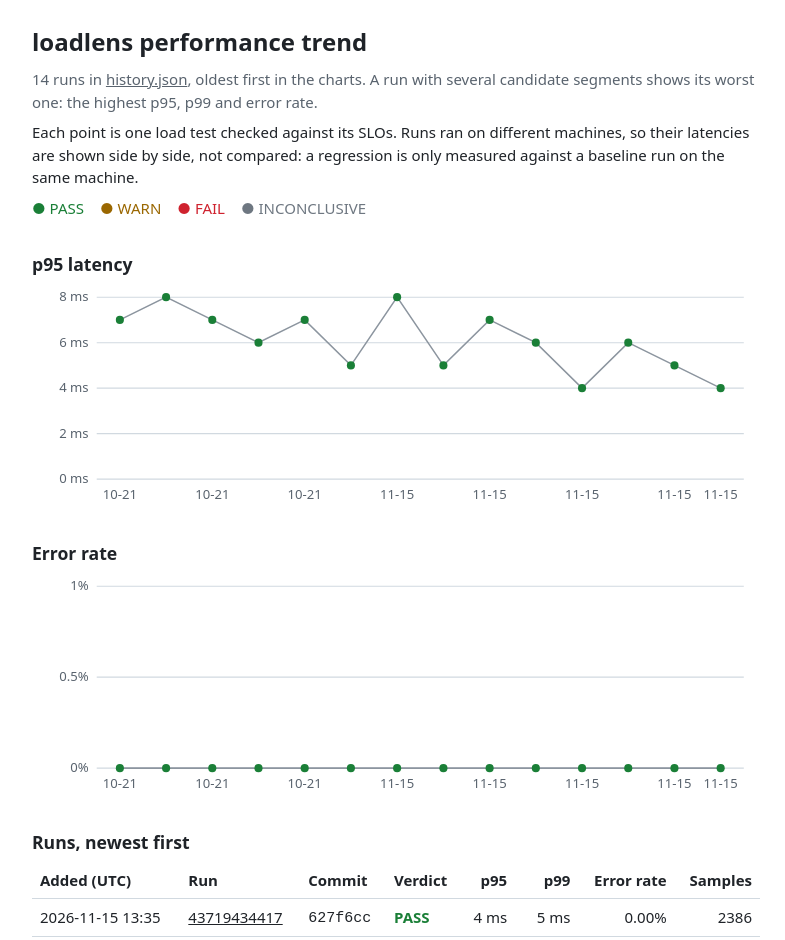
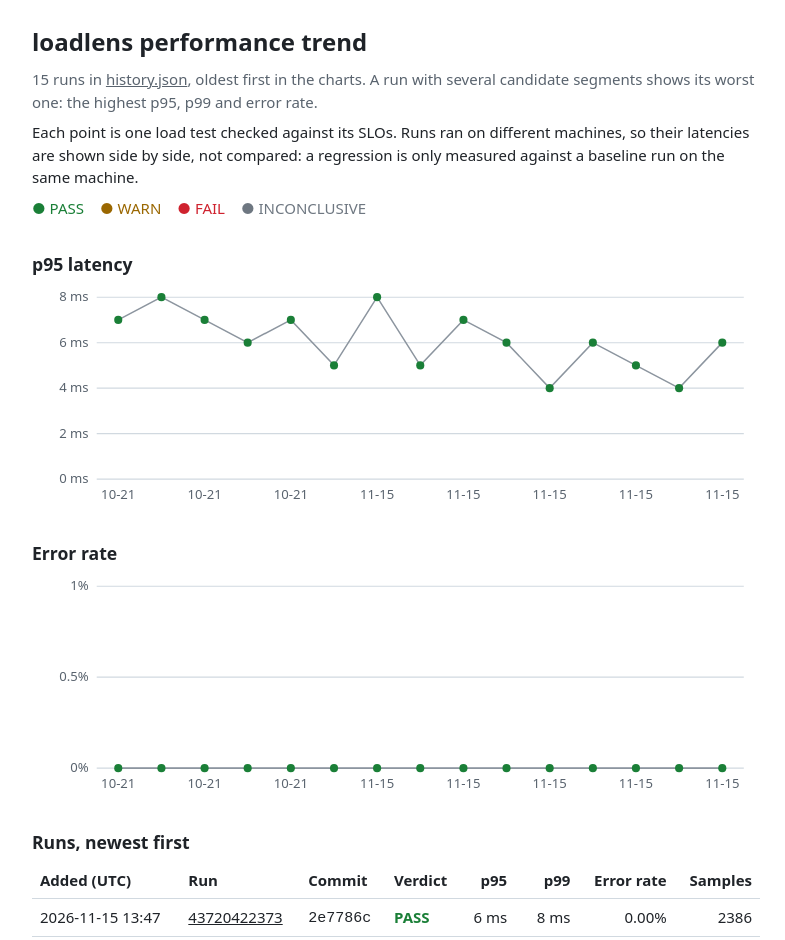
Before and after one commit to BazanJeremy/loadlens, a plain HTML site: page index.html in a window 1280 px wide. Shown: the top 940 px of the page, without its empty margins (244-1029 px from the left). Drawn offline with Linux system fonts and the light colour scheme.

Commit message:
trend: add run 43720422373 (2e7786c61acd46a35533c01057a8dddcd061c8cd)

```diff
--- a/index.html
+++ b/index.html
@@ -40,7 +40,7 @@ a { color: inherit; }
 <body>
 <main>
 <h1>loadlens performance trend</h1>
-<p class="muted">14 runs in <a href="history.json">history.json</a>, oldest first in the charts. A run with several candidate segments shows its worst one: the highest p95, p99 and error rate.</p>
+<p class="muted">15 runs in <a href="history.json">history.json</a>, oldest first in the charts. A run with several candidate segments shows its worst one: the highest p95, p99 and error rate.</p>
 <p>Each point is one load test checked against its SLOs. Runs ran on different machines, so their latencies are shown side by side, not compared: a regression is only measured against a baseline run on the same machine.</p>
 <p class="legend"><span class="pass">● PASS</span><span class="warn">● WARN</span><span class="fail">● FAIL</span><span class="inconclusive">● INCONCLUSIVE</span></p>
 <h2>p95 latency</h2>
@@ -50,62 +50,65 @@ a { color: inherit; }
 <line class="grid" x1="64" x2="704" y1="102.0" y2="102.0"/><text x="56" y="106.0" text-anchor="end">4 ms</text>
 <line class="grid" x1="64" x2="704" y1="57.0" y2="57.0"/><text x="56" y="61.0" text-anchor="end">6 ms</text>
 <line class="grid" x1="64" x2="704" y1="12.0" y2="12.0"/><text x="56" y="16.0" text-anchor="end">8 ms</text>
-<polyline class="trace" points="86.9,34.5 132.6,12.0 178.3,34.5 224.0,57.0 269.7,34.5 315.4,79.5 361.1,12.0 406.9,79.5 452.6,34.5 498.3,57.0 544.0,102.0 589.7,57.0 635.4,79.5 681.1,102.0"/>
-<text x="86.9" y="212" text-anchor="middle">10-21</text>
-<circle class="pass" cx="86.9" cy="34.5" r="4"><title>2026-10-21 09:12 UTC, 5f4b119: 7 ms, PASS</title></circle>
-<circle class="pass" cx="132.6" cy="12.0" r="4"><title>2026-10-21 09:22 UTC, 5f4b119: 8 ms, PASS</title></circle>
-<text x="178.3" y="212" text-anchor="middle">10-21</text>
-<circle class="pass" cx="178.3" cy="34.5" r="4"><title>2026-10-21 11:06 UTC, 5f4b119: 7 ms, PASS</title></circle>
-<circle class="pass" cx="224.0" cy="57.0" r="4"><title>2026-10-21 11:30 UTC, 1e0b00b: 6 ms, PASS</title></circle>
-<text x="269.7" y="212" text-anchor="middle">10-21</text>
-<circle class="pass" cx="269.7" cy="34.5" r="4"><title>2026-10-21 12:50 UTC, da9b9fa: 7 ms, PASS</title></circle>
-<circle class="pass" cx="315.4" cy="79.5" r="4"><title>2026-10-21 13:53 UTC, d692916: 5 ms, PASS</title></circle>
-<text x="361.1" y="212" text-anchor="middle">11-15</text>
-<circle class="pass" cx="361.1" cy="12.0" r="4"><title>2026-11-15 07:45 UTC, b26f802: 8 ms, PASS</title></circle>
-<circle class="pass" cx="406.9" cy="79.5" r="4"><title>2026-11-15 12:42 UTC, 5a68c9c: 5 ms, PASS</title></circle>
-<text x="452.6" y="212" text-anchor="middle">11-15</text>
-<circle class="pass" cx="452.6" cy="34.5" r="4"><title>2026-11-15 12:51 UTC, 61f9986: 7 ms, PASS</title></circle>
-<circle class="pass" cx="498.3" cy="57.0" r="4"><title>2026-11-15 12:58 UTC, 0dc3da1: 6 ms, PASS</title></circle>
-<text x="544.0" y="212" text-anchor="middle">11-15</text>
-<circle class="pass" cx="544.0" cy="102.0" r="4"><title>2026-11-15 13:06 UTC, 51db02e: 4 ms, PASS</title></circle>
-<circle class="pass" cx="589.7" cy="57.0" r="4"><title>2026-11-15 13:19 UTC, bd9d7af: 6 ms, PASS</title></circle>
-<text x="635.4" y="212" text-anchor="middle">11-15</text>
-<circle class="pass" cx="635.4" cy="79.5" r="4"><title>2026-11-15 13:28 UTC, bc0c1ba: 5 ms, PASS</title></circle>
-<text x="681.1" y="212" text-anchor="middle">11-15</text>
-<circle class="pass" cx="681.1" cy="102.0" r="4"><title>2026-11-15 13:35 UTC, 627f6cc: 4 ms, PASS</title></circle>
+<polyline class="trace" points="85.3,34.5 128.0,12.0 170.7,34.5 213.3,57.0 256.0,34.5 298.7,79.5 341.3,12.0 384.0,79.5 426.7,34.5 469.3,57.0 512.0,102.0 554.7,57.0 597.3,79.5 640.0,102.0 682.7,57.0"/>
+<text x="85.3" y="212" text-anchor="middle">10-21</text>
+<circle class="pass" cx="85.3" cy="34.5" r="4"><title>2026-10-21 09:12 UTC, 5f4b119: 7 ms, PASS</title></circle>
+<circle class="pass" cx="128.0" cy="12.0" r="4"><title>2026-10-21 09:22 UTC, 5f4b119: 8 ms, PASS</title></circle>
+<text x="170.7" y="212" text-anchor="middle">10-21</text>
+<circle class="pass" cx="170.7" cy="34.5" r="4"><title>2026-10-21 11:06 UTC, 5f4b119: 7 ms, PASS</title></circle>
+<circle class="pass" cx="213.3" cy="57.0" r="4"><title>2026-10-21 11:30 UTC, 1e0b00b: 6 ms, PASS</title></circle>
+<text x="256.0" y="212" text-anchor="middle">10-21</text>
+<circle class="pass" cx="256.0" cy="34.5" r="4"><title>2026-10-21 12:50 UTC, da9b9fa: 7 ms, PASS</title></circle>
+<circle class="pass" cx="298.7" cy="79.5" r="4"><title>2026-10-21 13:53 UTC, d692916: 5 ms, PASS</title></circle>
+<text x="341.3" y="212" text-anchor="middle">11-15</text>
+<circle class="pass" cx="341.3" cy="12.0" r="4"><title>2026-11-15 07:45 UTC, b26f802: 8 ms, PASS</title></circle>
+<circle class="pass" cx="384.0" cy="79.5" r="4"><title>2026-11-15 12:42 UTC, 5a68c9c: 5 ms, PASS</title></circle>
+<text x="426.7" y="212" text-anchor="middle">11-15</text>
+<circle class="pass" cx="426.7" cy="34.5" r="4"><title>2026-11-15 12:51 UTC, 61f9986: 7 ms, PASS</title></circle>
+<circle class="pass" cx="469.3" cy="57.0" r="4"><title>2026-11-15 12:58 UTC, 0dc3da1: 6 ms, PASS</title></circle>
+<text x="512.0" y="212" text-anchor="middle">11-15</text>
+<circle class="pass" cx="512.0" cy="102.0" r="4"><title>2026-11-15 13:06 UTC, 51db02e: 4 ms, PASS</title></circle>
+<circle class="pass" cx="554.7" cy="57.0" r="4"><title>2026-11-15 13:19 UTC, bd9d7af: 6 ms, PASS</title></circle>
+<text x="597.3" y="212" text-anchor="middle">11-15</text>
+<circle class="pass" cx="597.3" cy="79.5" r="4"><title>2026-11-15 13:28 UTC, bc0c1ba: 5 ms, PASS</title></circle>
+<circle class="pass" cx="640.0" cy="102.0" r="4"><title>2026-11-15 13:35 UTC, 627f6cc: 4 ms, PASS</title></circle>
+<text x="682.7" y="212" text-anchor="middle">11-15</text>
+<circle class="pass" cx="682.7" cy="57.0" r="4"><title>2026-11-15 13:47 UTC, 2e7786c: 6 ms, PASS</title></circle>
 </svg>
 <h2>Error rate</h2>
 <svg viewBox="0 0 720 220" role="img" aria-label="Error rate per run">
 <line class="grid" x1="64" x2="704" y1="192.0" y2="192.0"/><text x="56" y="196.0" text-anchor="end">0%</text>
 <line class="grid" x1="64" x2="704" y1="102.0" y2="102.0"/><text x="56" y="106.0" text-anchor="end">0.5%</text>
 <line class="grid" x1="64" x2="704" y1="12.0" y2="12.0"/><text x="56" y="16.0" text-anchor="end">1%</text>
-<polyline class="trace" points="86.9,192.0 132.6,192.0 178.3,192.0 224.0,192.0 269.7,192.0 315.4,192.0 361.1,192.0 406.9,192.0 452.6,192.0 498.3,192.0 544.0,192.0 589.7,192.0 635.4,192.0 681.1,192.0"/>
-<text x="86.9" y="212" text-anchor="middle">10-21</text>
-<circle class="pass" cx="86.9" cy="192.0" r="4"><title>2026-10-21 09:12 UTC, 5f4b119: 0%, PASS</title></circle>
-<circle class="pass" cx="132.6" cy="192.0" r="4"><title>2026-10-21 09:22 UTC, 5f4b119: 0%, PASS</title></circle>
-<text x="178.3" y="212" text-anchor="middle">10-21</text>
-<circle class="pass" cx="178.3" cy="192.0" r="4"><title>2026-10-21 11:06 UTC, 5f4b119: 0%, PASS</title></circle>
-<circle class="pass" cx="224.0" cy="192.0" r="4"><title>2026-10-21 11:30 UTC, 1e0b00b: 0%, PASS</title></circle>
-<text x="269.7" y="212" text-anchor="middle">10-21</text>
-<circle class="pass" cx="269.7" cy="192.0" r="4"><title>2026-10-21 12:50 UTC, da9b9fa: 0%, PASS</title></circle>
-<circle class="pass" cx="315.4" cy="192.0" r="4"><title>2026-10-21 13:53 UTC, d692916: 0%, PASS</title></circle>
-<text x="361.1" y="212" text-anchor="middle">11-15</text>
-<circle class="pass" cx="361.1" cy="192.0" r="4"><title>2026-11-15 07:45 UTC, b26f802: 0%, PASS</title></circle>
-<circle class="pass" cx="406.9" cy="192.0" r="4"><title>2026-11-15 12:42 UTC, 5a68c9c: 0%, PASS</title></circle>
-<text x="452.6" y="212" text-anchor="middle">11-15</text>
-<circle class="pass" cx="452.6" cy="192.0" r="4"><title>2026-11-15 12:51 UTC, 61f9986: 0%, PASS</title></circle>
-<circle class="pass" cx="498.3" cy="192.0" r="4"><title>2026-11-15 12:58 UTC, 0dc3da1: 0%, PASS</title></circle>
-<text x="544.0" y="212" text-anchor="middle">11-15</text>
-<circle class="pass" cx="544.0" cy="192.0" r="4"><title>2026-11-15 13:06 UTC, 51db02e: 0%, PASS</title></circle>
-<circle class="pass" cx="589.7" cy="192.0" r="4"><title>2026-11-15 13:19 UTC, bd9d7af: 0%, PASS</title></circle>
-<text x="635.4" y="212" text-anchor="middle">11-15</text>
-<circle class="pass" cx="635.4" cy="192.0" r="4"><title>2026-11-15 13:28 UTC, bc0c1ba: 0%, PASS</title></circle>
-<text x="681.1" y="212" text-anchor="middle">11-15</text>
-<circle class="pass" cx="681.1" cy="192.0" r="4"><title>2026-11-15 13:35 UTC, 627f6cc: 0%, PASS</title></circle>
+<polyline class="trace" points="85.3,192.0 128.0,192.0 170.7,192.0 213.3,192.0 256.0,192.0 298.7,192.0 341.3,192.0 384.0,192.0 426.7,192.0 469.3,192.0 512.0,192.0 554.7,192.0 597.3,192.0 640.0,192.0 682.7,192.0"/>
+<text x="85.3" y="212" text-anchor="middle">10-21</text>
+<circle class="pass" cx="85.3" cy="192.0" r="4"><title>2026-10-21 09:12 UTC, 5f4b119: 0%, PASS</title></circle>
+<circle class="pass" cx="128.0" cy="192.0" r="4"><title>2026-10-21 09:22 UTC, 5f4b119: 0%, PASS</title></circle>
+<text x="170.7" y="212" text-anchor="middle">10-21</text>
+<circle class="pass" cx="170.7" cy="192.0" r="4"><title>2026-10-21 11:06 UTC, 5f4b119: 0%, PASS</title></circle>
+<circle class="pass" cx="213.3" cy="192.0" r="4"><title>2026-10-21 11:30 UTC, 1e0b00b: 0%, PASS</title></circle>
+<text x="256.0" y="212" text-anchor="middle">10-21</text>
+<circle class="pass" cx="256.0" cy="192.0" r="4"><title>2026-10-21 12:50 UTC, da9b9fa: 0%, PASS</title></circle>
+<circle class="pass" cx="298.7" cy="192.0" r="4"><title>2026-10-21 13:53 UTC, d692916: 0%, PASS</title></circle>
+<text x="341.3" y="212" text-anchor="middle">11-15</text>
+<circle class="pass" cx="341.3" cy="192.0" r="4"><title>2026-11-15 07:45 UTC, b26f802: 0%, PASS</title></circle>
+<circle class="pass" cx="384.0" cy="192.0" r="4"><title>2026-11-15 12:42 UTC, 5a68c9c: 0%, PASS</title></circle>
+<text x="426.7" y="212" text-anchor="middle">11-15</text>
+<circle class="pass" cx="426.7" cy="192.0" r="4"><title>2026-11-15 12:51 UTC, 61f9986: 0%, PASS</title></circle>
+<circle class="pass" cx="469.3" cy="192.0" r="4"><title>2026-11-15 12:58 UTC, 0dc3da1: 0%, PASS</title></circle>
+<text x="512.0" y="212" text-anchor="middle">11-15</text>
+<circle class="pass" cx="512.0" cy="192.0" r="4"><title>2026-11-15 13:06 UTC, 51db02e: 0%, PASS</title></circle>
+<circle class="pass" cx="554.7" cy="192.0" r="4"><title>2026-11-15 13:19 UTC, bd9d7af: 0%, PASS</title></circle>
+<text x="597.3" y="212" text-anchor="middle">11-15</text>
+<circle class="pass" cx="597.3" cy="192.0" r="4"><title>2026-11-15 13:28 UTC, bc0c1ba: 0%, PASS</title></circle>
+<circle class="pass" cx="640.0" cy="192.0" r="4"><title>2026-11-15 13:35 UTC, 627f6cc: 0%, PASS</title></circle>
+<text x="682.7" y="212" text-anchor="middle">11-15</text>
+<circle class="pass" cx="682.7" cy="192.0" r="4"><title>2026-11-15 13:47 UTC, 2e7786c: 0%, PASS</title></circle>
 </svg>
 <h2>Runs, newest first</h2>
 <div class="table"><table>
 <thead><tr><th>Added (UTC)</th><th>Run</th><th>Commit</th><th>Verdict</th><th>p95</th><th>p99</th><th>Error rate</th><th>Samples</th></tr></thead><tbody>
+<tr><td>2026-11-15 13:47</td><td><a href="https://github.com/BazanJeremy/loadlens/actions/runs/43720422373">43720422373</a></td><td><code>2e7786c</code></td><td class="level pass">PASS</td><td>6 ms</td><td>8 ms</td><td>0.00%</td><td>2386</td></tr>
 <tr><td>2026-11-15 13:35</td><td><a href="https://github.com/BazanJeremy/loadlens/actions/runs/43719434417">43719434417</a></td><td><code>627f6cc</code></td><td class="level pass">PASS</td><td>4 ms</td><td>5 ms</td><td>0.00%</td><td>2386</td></tr>
 <tr><td>2026-11-15 13:28</td><td><a href="https://github.com/BazanJeremy/loadlens/actions/runs/43718743831">43718743831</a></td><td><code>bc0c1ba</code></td><td class="level pass">PASS</td><td>5 ms</td><td>7 ms</td><td>0.00%</td><td>2386</td></tr>
 <tr><td>2026-11-15 13:19</td><td><a href="https://github.com/BazanJeremy/loadlens/actions/runs/43718007090">43718007090</a></td><td><code>bd9d7af</code></td><td class="level pass">PASS</td><td>6 ms</td><td>13 ms</td><td>0.00%</td><td>2386</td></tr>
```
Also changed, not shown: history.json (+22 -0 lines).
